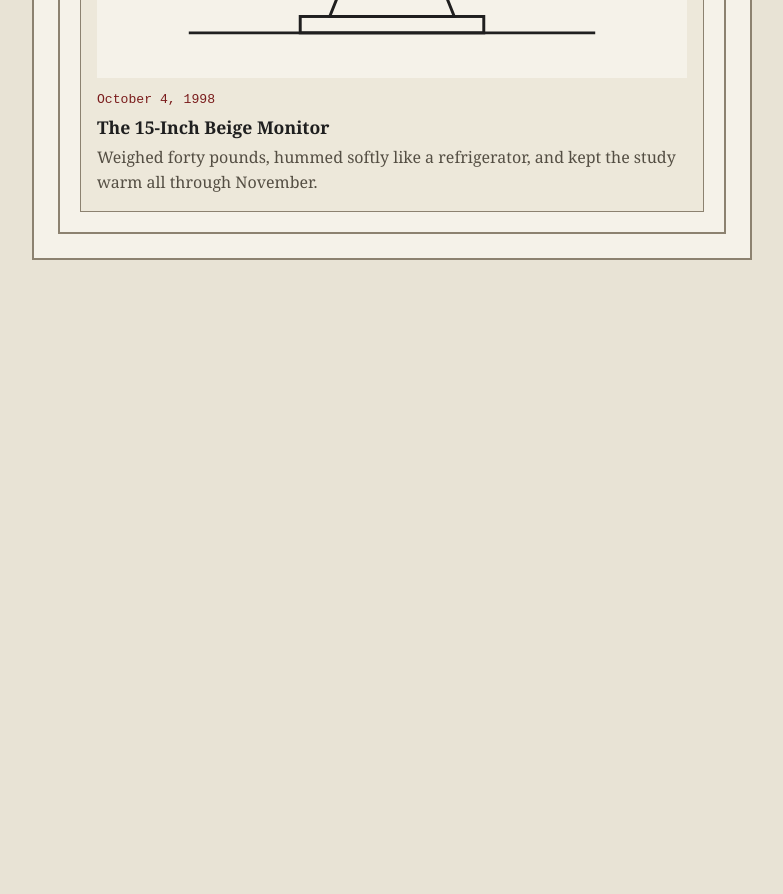
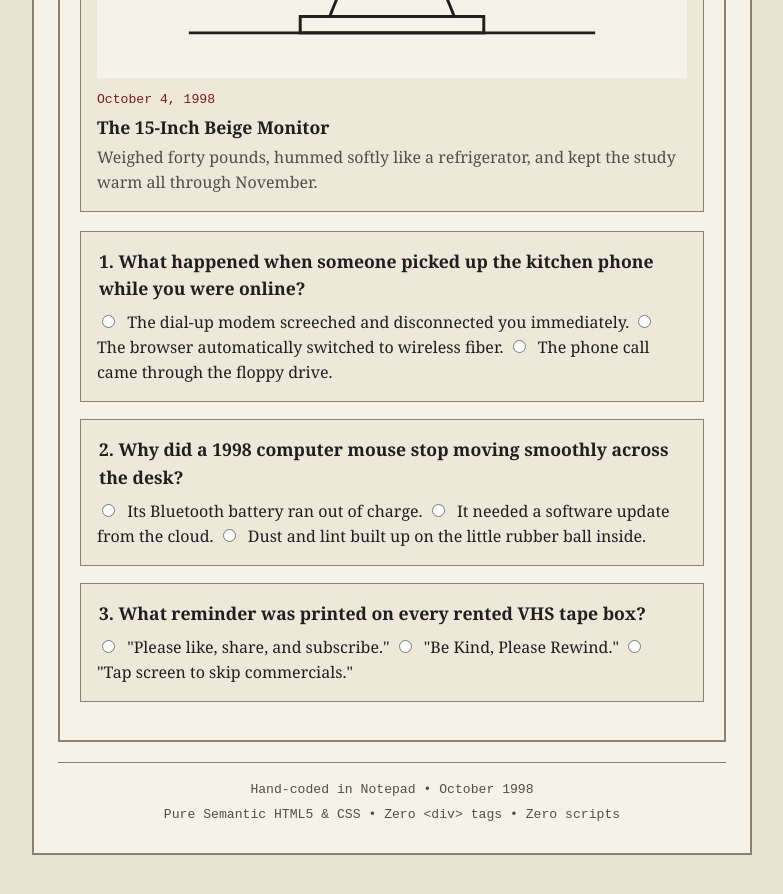
Before and after one commit to funtikfor-11/grandma-site-Num1, a plain HTML site: page index.html in a window 1280 px wide. Shown: the part 2595-3489 px from the top of the page, without its empty margins (248-1031 px from the left). Before the commit the page ends 2895 px from the top, so only its background shows below. Drawn offline with Linux system fonts and the light colour scheme.

Commit message:
almost did web site

```diff
--- a/index.html
+++ b/index.html
@@ -664,7 +664,102 @@
       </article>
     </section>
 
+    <article class="quiz-block">
+        <fieldset>
+          <legend>1. What happened when someone picked up the kitchen phone while you were online?</legend>
 
+          <label class="choice-row" for="q1-a">
+            <input type="radio" name="q1" id="q1-a" class="right-ans">
+            <span>The dial-up modem screeched and disconnected you immediately.</span>
+          </label>
+
+          <label class="choice-row" for="q1-b">
+            <input type="radio" name="q1" id="q1-b" class="wrong-ans">
+            <span>The browser automatically switched to wireless fiber.</span>
+          </label>
+
+          <label class="choice-row" for="q1-c">
+            <input type="radio" name="q1" id="q1-c" class="wrong-ans">
+            <span>The phone call came through the floppy drive.</span>
+          </label>
+        </fieldset>
+        <p class="quiz-note note-right">Correct! Calling your Aunt Linda always took priority over downloading a picture.</p>
+        <p class="quiz-note note-wrong">Not quite. One copper phone line could only do one job at a time.</p>
+      </article>
+
+      <article class="quiz-block">
+        <fieldset>
+          <legend>2. Why did a 1998 computer mouse stop moving smoothly across the desk?</legend>
+
+          <label class="choice-row" for="q2-a">
+            <input type="radio" name="q2" id="q2-a" class="wrong-ans">
+            <span>Its Bluetooth battery ran out of charge.</span>
+          </label>
+
+          <label class="choice-row" for="q2-b">
+            <input type="radio" name="q2" id="q2_b" class="wrong-ans">
+            <span>It needed a software update from the cloud.</span>
+          </label>
+
+          <label class="choice-row" for="q2-c">
+            <input type="radio" name="q2" id="q2-c" class="right-ans">
+            <span>Dust and lint built up on the little rubber ball inside.</span>
+          </label>
+        </fieldset>
+        <p class="quiz-note note-right">Spot on! Unscrew the bottom ring, clean the rollers, and it worked like new.</p>
+        <p class="quiz-note note-wrong">No, dear. Flip the old beige mouse over in your memory and try again.</p>
+      </article>
+
+      <article class="quiz-block">
+        <fieldset>
+          <legend>3. What reminder was printed on every rented VHS tape box?
+
+          </legend>
+
+          <label class="choice-row" for="q3-a">
+            <input type="radio" name="q3" id="q3-a" class="wrong-ans">
+            <span>"Please like, share, and subscribe."
+
+            </span>
+          </label>
+
+          <label class="choice-row" for="q3-b">
+            <input type="radio" name="q3" id="q3-b" class="right-ans">
+            <span>"Be Kind, Please Rewind."
+
+            </span>
+          </label>
+
+          <label class="choice-row" for="q3-c">
+            <input type="radio" name="q3" id="q3-c" class="wrong-ans">
+            <span>"Tap screen to skip commercials."
+
+            </span>
+          </label>
+        </fieldset>
+        <p class="quiz-note note-right">Right you are! Returning an unrewound tape meant a $1.00 fine at the counter.
+
+        </p>
+        <p class="quiz-note note-wrong">Oh, come now. Nobody was subscribing to video tapes in 1998.
+
+        </p>
+      </article>
+
+            <aside class="honor-certificate" role="status">
+        <h3>Official Honor Roll Certificate</h3>
+        <p><strong>Score: 3 out of 3 Correct</strong></p>
+        <p>Awarded for remembering how computers worked before pocket telephones. Help yourself to a slice of apple pie.</p>
+        <p class="sig">Signed: Grandma &bull; Verified without JavaScript</p>
+      </aside>
+    </section>
+  </main>
+
+  <footer>
+    <p>Hand-coded in Notepad &bull; October 1998</p>
+    <p>Pure Semantic HTML5 &amp; CSS &bull; Zero &lt;div&gt; tags &bull; Zero scripts</p>
+  </footer>
+</body>
+</html>
 
 
 
```
